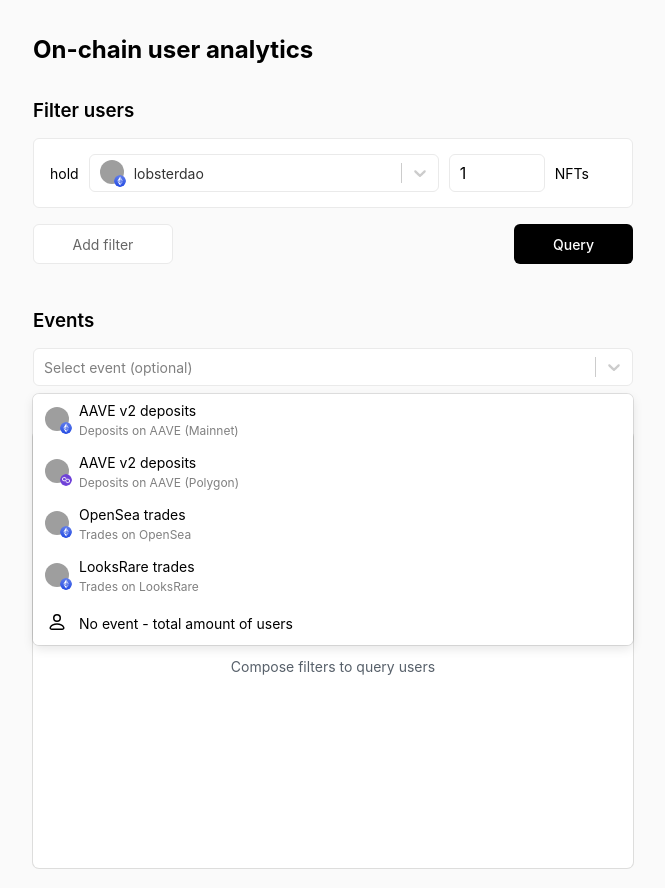
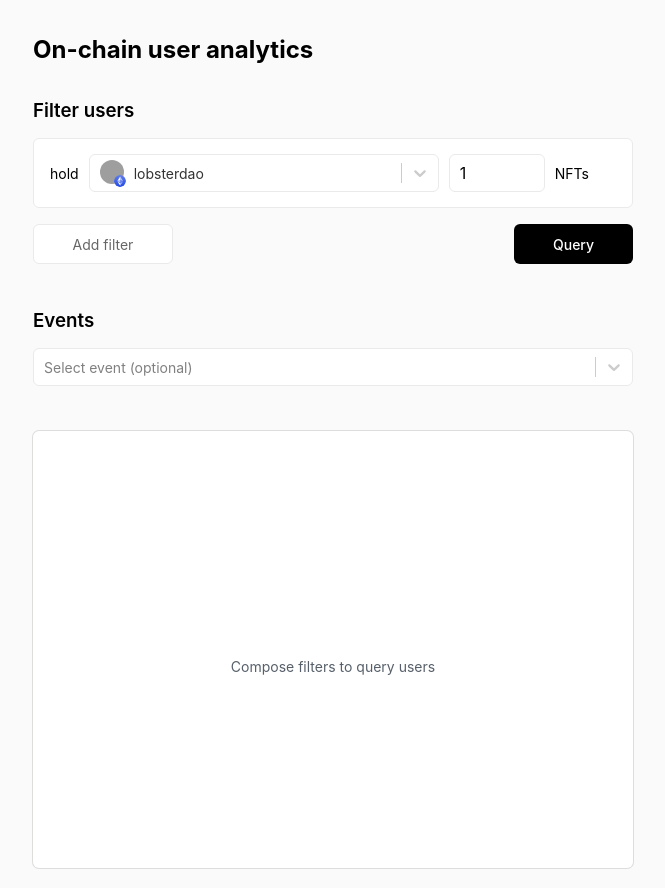
Before and after one commit to maamalama/frontend, a Next.js app: page / in a window 1280 px wide. Shown: the whole page, without its empty margins (307-972 px from the left). Built offline with nearby package versions, Linux system fonts and the light colour scheme; grey boxes are pictures that could not be loaded.

Commit message:
move no events to top

```diff
--- a/data/events.ts
+++ b/data/events.ts
@@ -9,6 +9,11 @@ export type EventInfo = {
 }
 
 export const events: EventInfo[] = [
+  {
+    label: 'No event - total amount of users',
+    value: '',
+    logo: '/user.svg'
+  },
   {
     label: 'AAVE v2 deposits',
     logo: 'https://etherscan.io/token/images/aave_32.png',
@@ -36,10 +41,5 @@ export const events: EventInfo[] = [
     caption: 'Trades on LooksRare',
     chainId: ChainId.ETH,
     value: 'looksrare'
-  },
-  {
-    label: 'No event - total amount of users',
-    value: '',
-    logo: '/user.svg'
   }
 ]
--- a/pages/index.tsx
+++ b/pages/index.tsx
@@ -103,7 +103,6 @@ const Index = () => {
           <h3 className={styles.h3}>Events</h3>
           <Select
             isClearable
-            menuIsOpen
             onChange={(event: EventInfo) => {
               setEvent(event)
             }}
```
